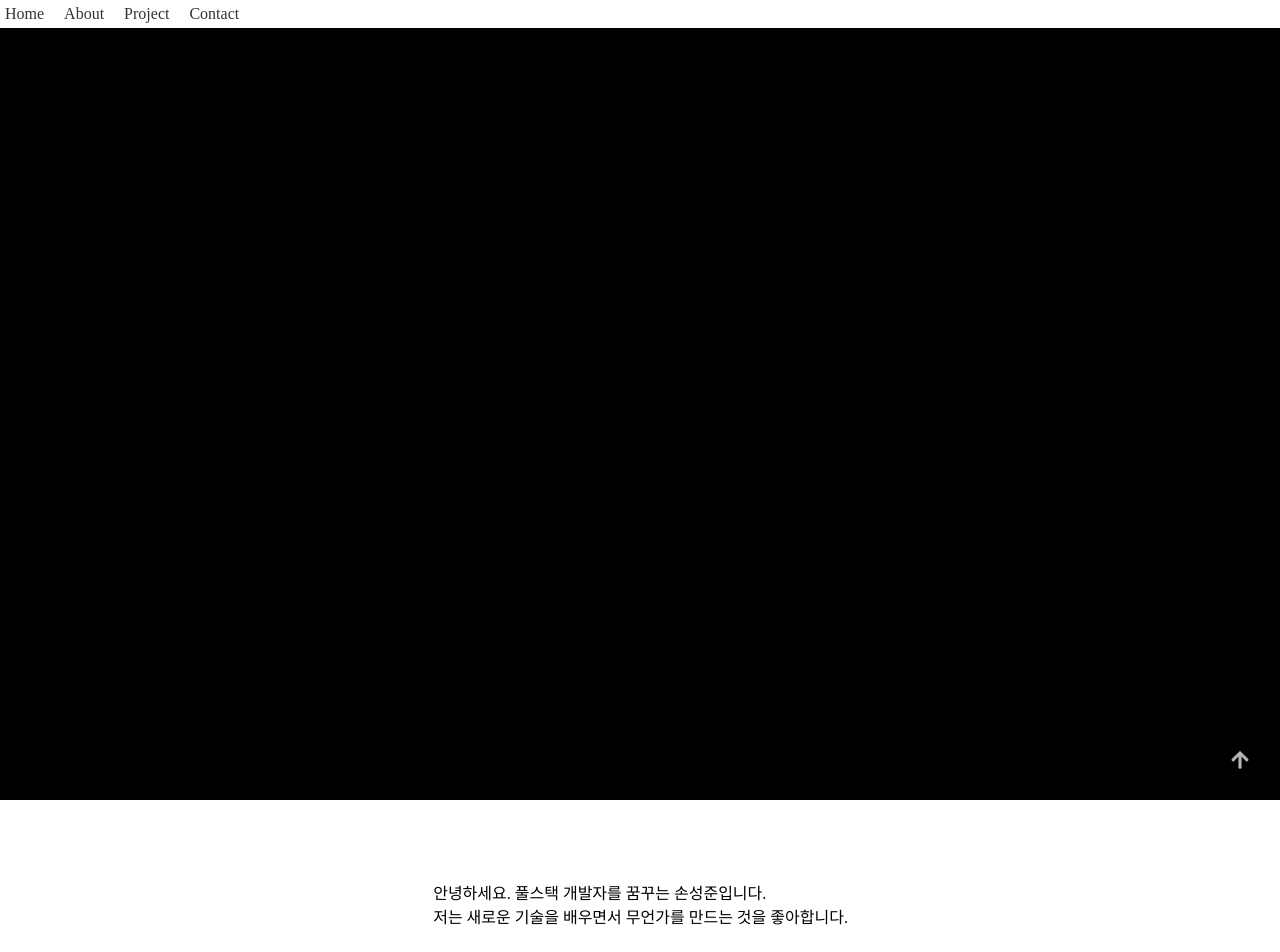
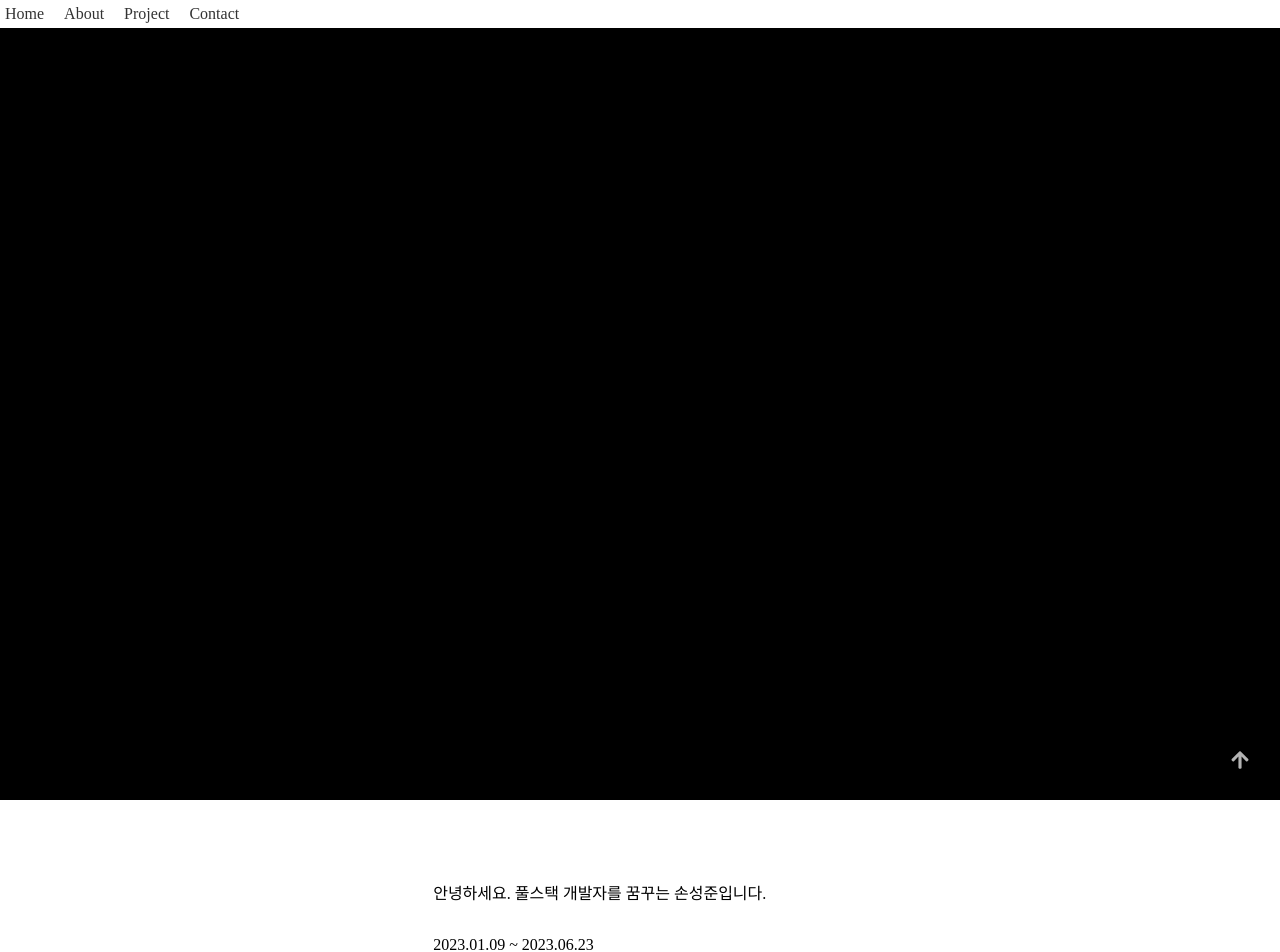
Before and after one commit to sjson555/portfolio, a React (Create React App) app: page / in a window 1280 px wide. Shown: the top 952 px of the page. Built offline with nearby package versions, Linux system fonts and the light colour scheme.

Commit message:
framer-motion

```diff
--- a/package.json
+++ b/package.json
@@ -7,6 +7,7 @@
     "@testing-library/jest-dom": "^5.14.1",
     "@testing-library/react": "^13.0.0",
     "@testing-library/user-event": "^13.2.1",
+    "framer-motion": "^10.15.1",
     "react": "^18.2.0",
     "react-dom": "^18.2.0",
     "react-icons": "^4.10.1",
--- a/src/components/About.js
+++ b/src/components/About.js
@@ -14,7 +14,6 @@ const About = () => {
         <p>
           안녕하세요. 풀스택 개발자를 꿈꾸는 손성준입니다.
           <br />
-          저는 새로운 기술을 배우면서 무언가를 만드는 것을 좋아합니다.
         </p>
         <section className="about-me-section">
           <p>
```
Also changed, not shown: 1 other file (tests, documents, lock files or other folders).
